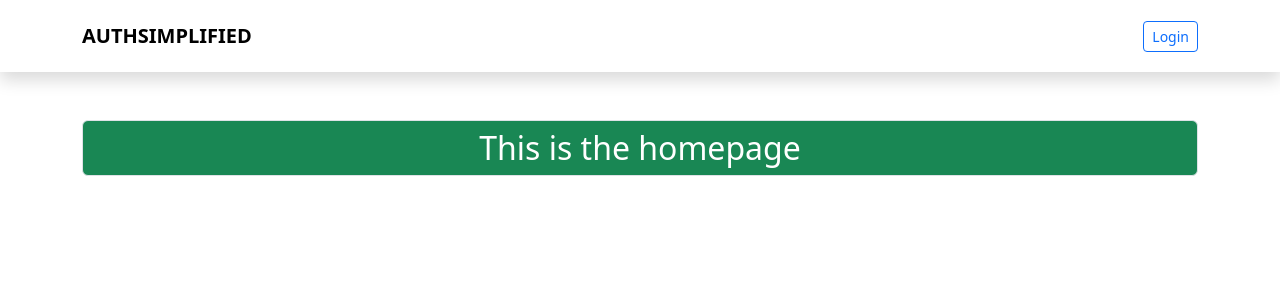
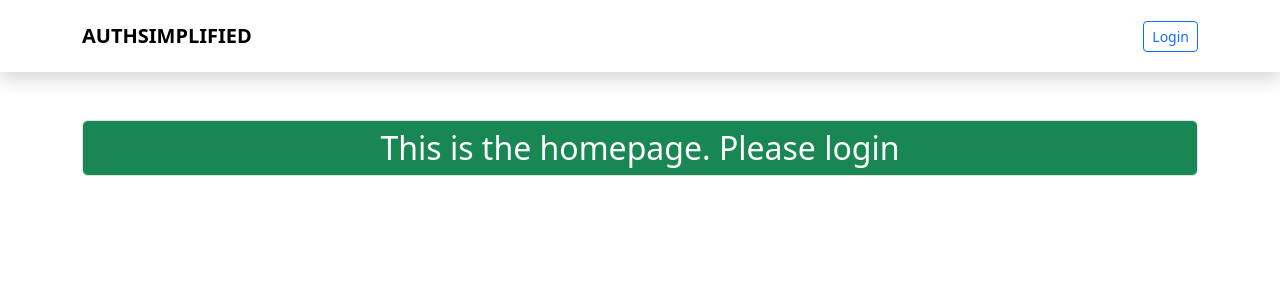
Before and after one commit to dalienst/nextauth-understood, a Next.js app: page / in a window 1280 px wide. Shown: the top 300 px of the page. Built offline with nearby package versions, Linux system fonts and the light colour scheme; no server answers.

Commit message:
complete fetching and displaying of data

```diff
--- a/app/NavBar.jsx
+++ b/app/NavBar.jsx
@@ -4,8 +4,6 @@ import { signIn, signOut, useSession } from "next-auth/react";
 
 function NavBar() {
   const { data: session } = useSession();
-
-  console.log({ ...session?.user });
 
   return (
     <>
--- a/app/page.jsx
+++ b/app/page.jsx
@@ -1,12 +1,58 @@
+/* eslint-disable react-hooks/exhaustive-deps */
+"use client";
+
 import { getSession, useSession } from "next-auth/react";
+import { useEffect, useState } from "react";
 
 export default function Home() {
+  const [person, setPerson] = useState([]);
+  const { data: session } = useSession();
+
+  const tokens = session?.user?.access;
+  const userId = session?.user?.id;
+
+  const authenticationHeader = {
+    headers: {
+      Authorization: "Bearer" + " " + tokens,
+      "Content-Type": "multipart/form-data",
+    },
+  };
+
+  useEffect(() => {
+    const fetchPerson = async () => {
+      if (!session?.user?.id) {
+        return;
+      }
+
+      try {
+        const response = await fetch(`http://127.0.0.1:8000/users/${userId}/`, {
+          method: "GET",
+          ...authenticationHeader,
+        });
+        const data = await response.json();
+        setPerson(data);
+      } catch (error) {}
+    };
+
+    fetchPerson();
+  }, [session?.user]);
+
+  console.log(person);
+
   return (
     <>
       <div className="container py-5">
-        <h2 className="text-bg-success w-100 p-2 border rounded text-center">
-          This is the homepage
-        </h2>
+        {session?.user ? (
+          <h2 className="text-center w-100 p-2 border rounded text-center">
+            Welcome {person?.first_name} {person?.last_name}
+          </h2>
+        ) : (
+          <>
+            <h2 className="text-bg-success w-100 p-2 border rounded text-center">
+              This is the homepage. Please login
+            </h2>
+          </>
+        )}
       </div>
     </>
   );
```
